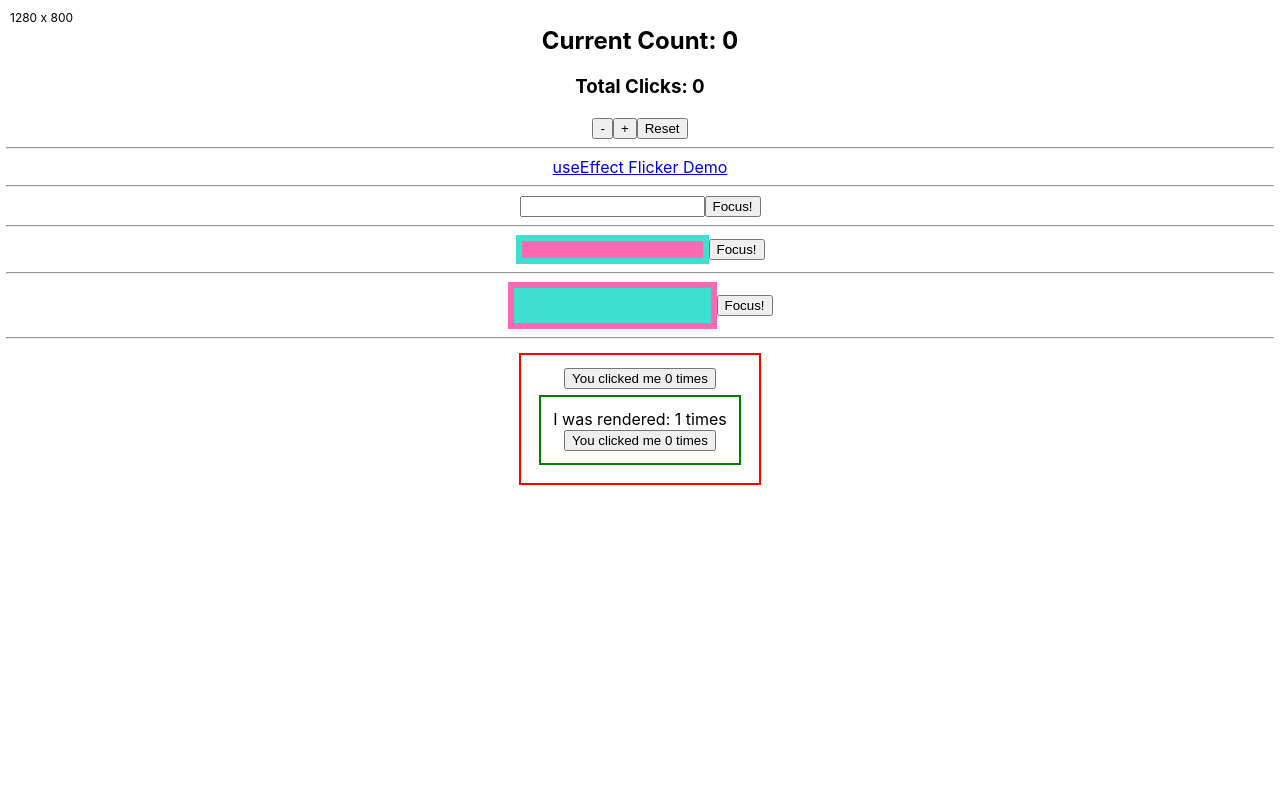
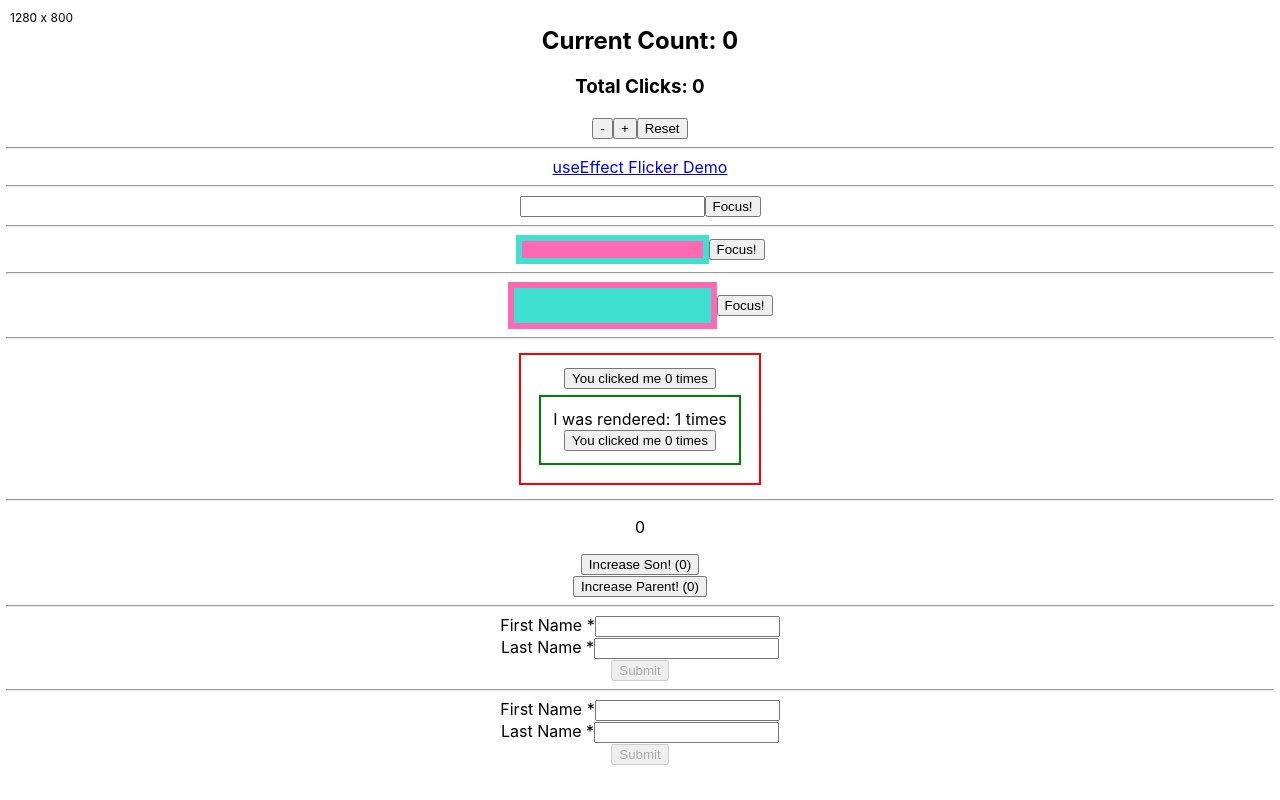
Before and after one commit to gotech-io/react-advanced-hooks, a React (Create React App) app: page / in a window 1280 px wide. Built offline with nearby package versions, Linux system fonts and the light colour scheme.

Commit message:
added more examples

```diff
--- a/src/App.jsx
+++ b/src/App.jsx
@@ -5,6 +5,9 @@ import FocusInput from './FocusInput';
 import RenderCounter from './RenderCounter';
 import FocusInputWithForwardRef from './FocusInputWithForwardRef';
 import FocusInputWithForwardRefImperative from './FocusInputWithForwardRefImperative';
+import GetDerivedStateFromProps from './GetDerivedStateFromProps';
+import FormWithRef from './FormWithRef';
+import FormWithState from './FormWithState';
 
 import './App.css';
 
@@ -30,6 +33,12 @@ const App = () => {
         <FocusInputWithForwardRefImperative />
         <hr />
         <RenderCounter />
+        <hr />
+        <GetDerivedStateFromProps />
+        <hr />
+        <FormWithRef />
+        <hr />
+        <FormWithState />
       </div>
     </div>
   );
--- /dev/null
+++ b/src/FormWithRef.jsx
@@ -0,0 +1,44 @@
+import { useRef, useState, useEffect } from 'react';
+
+const onSubmit = (e) => {
+  e.preventDefault();
+  const formData = new FormData(e.target);
+  const formJson = Object.fromEntries(formData);
+  console.log(formJson);
+};
+
+const FormWithRef = (props) => {
+  const [disabled, setDisabled] = useState(true);
+  const formState = useRef({
+    firstName: '',
+    lastName: '',
+  });
+
+  const onChange = (e) => {
+    formState.current[e.target.name] = e.target.value;
+    setDisabled(
+      !formState.current.firstName ||
+        formState.current.firstName.length < 2 ||
+        !formState.current.lastName ||
+        formState.current.lastName.length < 2
+    );
+  };
+
+  return (
+    <form onSubmit={onSubmit}>
+      <label style={{ display: 'block' }}>
+        First Name *
+        <input name="firstName" type="text" onChange={onChange} />
+      </label>
+      <label style={{ display: 'block' }}>
+        Last Name *
+        <input name="lastName" type="text" onChange={onChange} />
+      </label>
+      <button type="submit" disabled={disabled}>
+        Submit
+      </button>
+    </form>
+  );
+};
+
+export default FormWithRef;
--- /dev/null
+++ b/src/FormWithState.jsx
@@ -0,0 +1,48 @@
+import { useState, useEffect } from 'react';
+
+const onSubmit = (e) => {
+  e.preventDefault();
+  const formData = new FormData(e.target);
+  const formJson = Object.fromEntries(formData);
+  console.log(formJson);
+};
+
+const FormWithState = () => {
+  const [disabled, setDisabled] = useState(true);
+  const [firstName, setFirstName] = useState('');
+  const [lastName, setLastName] = useState('');
+
+  useEffect(() => {
+    setDisabled(
+      !firstName || firstName.length < 2 || !lastName || lastName.length < 2
+    );
+  }, [firstName, lastName]);
+
+  return (
+    <form onSubmit={onSubmit}>
+      <label style={{ display: 'block' }}>
+        First Name *
+        <input
+          name="firstName"
+          type="text"
+          onChange={(e) => setFirstName(e.target.value)}
+          value={firstName}
+        />
+      </label>
+      <label style={{ display: 'block' }}>
+        Last Name *
+        <input
+          name="lastName"
+          type="text"
+          onChange={(e) => setLastName(e.target.value)}
+          value={lastName}
+        />
+      </label>
+      <button type="submit" disabled={disabled}>
+        Submit
+      </button>
+    </form>
+  );
+};
+
+export default FormWithState;
--- /dev/null
+++ b/src/GetDerivedStateFromProps.jsx
@@ -0,0 +1,61 @@
+import React, { useState, useRef, useMemo, useCallback } from 'react';
+
+// Another interesting way to approach this is by setting state in the middle of a render.
+const GetDerivedStateFromPropsChild2 = (props) => {
+  const [innerCount, setInnerCount] = useState(0);
+  const [outerCount, setOuterCount] = useState(0);
+
+  if (outerCount !== props.count) {
+    setInnerCount(props.count);
+    setOuterCount(props.count);
+  }
+
+  const onClick = useCallback(() => {
+    setInnerCount((prev) => prev + 1);
+  }, []);
+
+  return (
+    <div className="state-props-child">
+      <p>{innerCount}</p>
+      <button onClick={onClick}>Increase Son! ({innerCount})</button>
+    </div>
+  );
+};
+
+const GetDerivedStateFromPropsChild = (props) => {
+  const [_, causeRerender] = useState(true);
+  const somethingElse = useRef();
+
+  useMemo(() => {
+    somethingElse.current = props.count;
+  }, [props.count]);
+
+  const onClick = useCallback(() => {
+    somethingElse.current = somethingElse.current + 1;
+    causeRerender((prev) => !prev);
+  }, []);
+
+  return (
+    <div className="state-props-child">
+      <p>{somethingElse.current}</p>
+      <button onClick={onClick}>Increase Son! ({somethingElse.current})</button>
+    </div>
+  );
+};
+
+const GetDerivedStateFromProps = () => {
+  const [count, setCount] = useState(0);
+
+  const onClick = useCallback(() => {
+    setCount((prev) => prev + 1);
+  }, []);
+
+  return (
+    <div>
+      <GetDerivedStateFromPropsChild count={count} />
+      <button onClick={onClick}>Increase Parent! ({count})</button>
+    </div>
+  );
+};
+
+export default GetDerivedStateFromProps;
```
